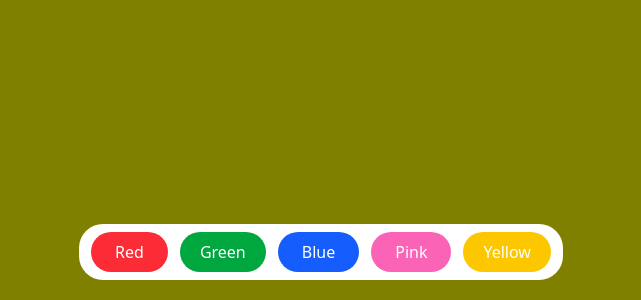
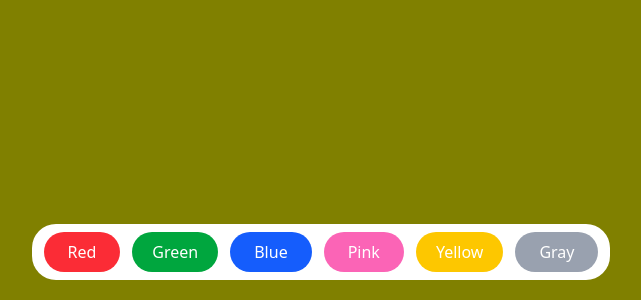
Before and after one commit to mustafakamran01/React, a React app in the folder 04_bgChanger/: page / in a window 1280 px wide. Shown: the part 500-800 px from the top of the page, without its empty margins (319-960 px from the left). Built offline with nearby package versions, Linux system fonts and the light colour scheme; the HTML template or start-up script is replaced by a standard one.

Commit message:
New Button Added

```diff
--- a/04_bgChanger/src/App.jsx
+++ b/04_bgChanger/src/App.jsx
@@ -34,6 +34,10 @@ function App() {
           className='outline-none px-5 py-2 bg-yellow-400 text-white rounded-full'
           >Yellow</button>
 
+          <button onClick={ () => setColor("gray")}
+          className='outline-none px-6 py-2 bg-gray-400 text-white rounded-full'
+          >Gray</button>
+
         </div>
 
       </div>
```
